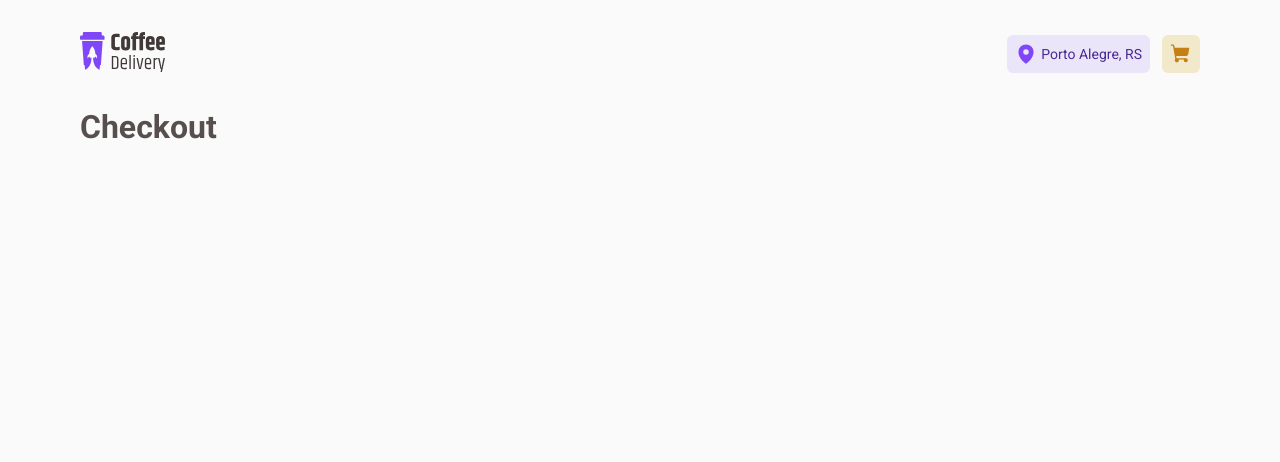
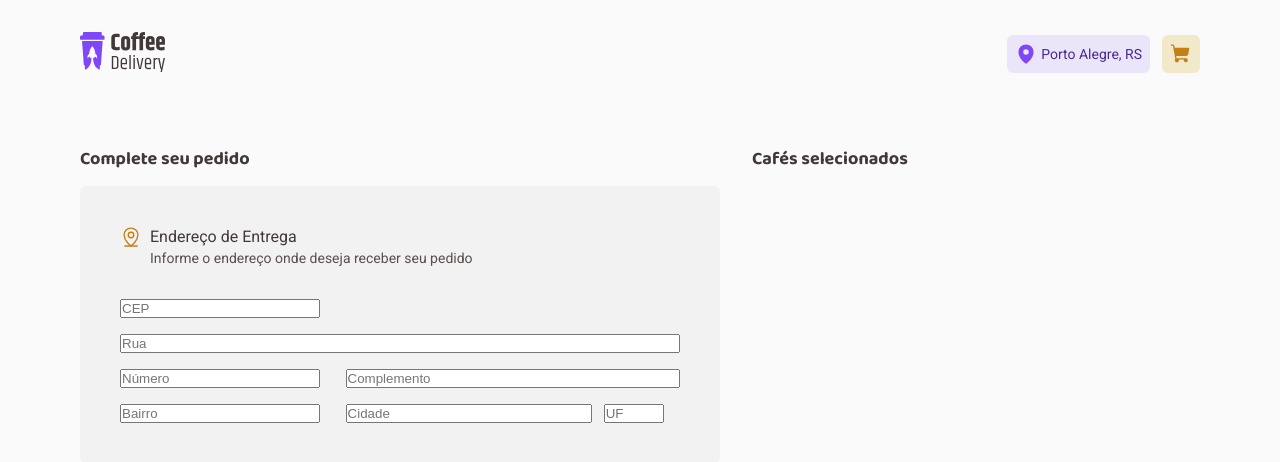
Before and after one commit to Hyakutak/coffee-delivery, a React (Vite) app: page /checkout in a window 1280 px wide. Shown: the top 462 px of the page. Built offline with nearby package versions, Linux system fonts and the light colour scheme.

Commit message:
Create form component

```diff
--- /dev/null
+++ b/src/pages/Checkout/components/FormAddress/index.tsx
@@ -0,0 +1,25 @@
+import { ContainerForm } from './styles';
+import { MapPinLine } from 'phosphor-react';
+
+export function FormAddress() {
+    return (
+        <ContainerForm>
+            <header>
+                <MapPinLine size={22} />
+                <div>
+                    <h4>Endereço de Entrega</h4>
+                    <p>Informe o endereço onde deseja receber seu pedido</p>
+                </div>
+            </header>
+            <form>
+                <input type="text" placeholder='CEP' />
+                <input type="text" placeholder='Rua' />
+                <input type="number" placeholder='Número' />
+                <input type="text" placeholder='Complemento' />
+                <input type="text" placeholder='Bairro' />
+                <input type="text" placeholder='Cidade' />
+                <input type="text" placeholder='UF' />
+            </form>
+        </ContainerForm>
+    );
+}
--- /dev/null
+++ b/src/pages/Checkout/components/FormAddress/styles.ts
@@ -0,0 +1,78 @@
+import styled from "styled-components";
+
+export const ContainerForm = styled.section`
+    display: flex;
+    flex-direction: column;
+    align-items: flex-start;
+    padding: 2.5rem;
+    border-radius: 6px;
+    gap: 2rem;
+    background: ${(props) => props.theme['base-card']};
+
+    header {
+        display: flex;
+        align-items: flex-start;
+        gap: 0.5rem;
+
+        svg {
+            color: ${(props) => props.theme['yellow-dark']};
+        }
+
+        div {
+            display: flex;
+            flex-direction: column;
+            align-items: flex-start;
+            gap: 0.125rem;
+            h4 {
+                font-weight: 400;
+                line-height: 1.3125rem;
+                color: ${(props) => props.theme['base-subtitle']};
+            }
+            p {
+                font-size: 0.875rem;
+                line-height: 1.125rem;
+            }
+        }
+    }
+
+    form {
+        width: 100%;
+        display: grid;
+        grid-template-areas: 'cep cep cep cep cep cep cep'
+            'rua rua rua rua rua rua rua'
+            'numero numero complemento complemento complemento complemento complemento'
+            'bairro bairro cidade cidade cidade cidade uf';
+        row-gap: 1rem;
+        column-gap: 0.75rem;
+
+        input:nth-child(1) {
+            grid-area: cep;
+            max-width: 12.5rem;
+        }
+        input:nth-child(2) {
+            grid-area: rua;
+            max-width: 100%;
+        }
+        input:nth-child(3) {
+            grid-area: numero;
+            max-width: 12.5rem;
+        }
+        input:nth-child(4) {
+            grid-area: complemento;
+            max-width: 100%;
+        }
+        input:nth-child(5) {
+            grid-area: bairro;
+            max-width: 12.5rem;
+        }
+        input:nth-child(6) {
+            grid-area: cidade;
+            max-width: 100%;
+        }
+        input:nth-child(7) {
+            grid-area: uf;
+            max-width: 3.75rem;
+        }
+    }
+
+`;
--- a/src/pages/Checkout/index.tsx
+++ b/src/pages/Checkout/index.tsx
@@ -1,3 +1,16 @@
+import { FormAddress } from './components/FormAddress';
+import { ContainerCheckout } from './styles';
+
 export function Checkout() {
-    return <h1>Checkout</h1>
+    return (
+        <ContainerCheckout>
+            <article>
+                <h3>Complete seu pedido</h3>
+                <FormAddress />
+            </article>
+            <aside>
+                <h3>Cafés selecionados</h3>
+            </aside>
+        </ContainerCheckout>
+    );
 }
--- /dev/null
+++ b/src/pages/Checkout/styles.ts
@@ -0,0 +1,29 @@
+import styled from "styled-components";
+
+export const ContainerCheckout = styled.main`
+    display: flex;
+    gap: 2rem;
+    padding-top: 2.5rem;
+
+    h3 {
+        font-family: 'Baloo 2';
+        font-weight: 700;
+        font-size: 1.125rem;
+        line-height: 1.4375rem;
+        color: ${(props) => props.theme['base-subtitle']};
+        margin-bottom: 0.1875rem;
+    }
+
+    article {
+        max-width: 40rem;
+        display: flex;
+        flex-direction: column;
+        flex-grow: 1;
+        gap: 0.75rem;
+    }
+
+    aside {
+        max-width: 28rem;
+        flex-grow: 1;
+    }
+`;
```
